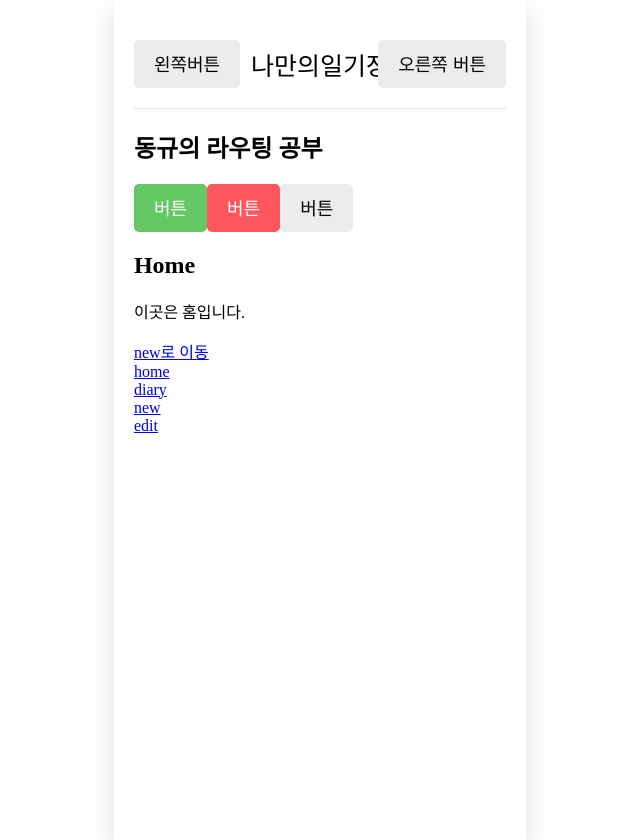
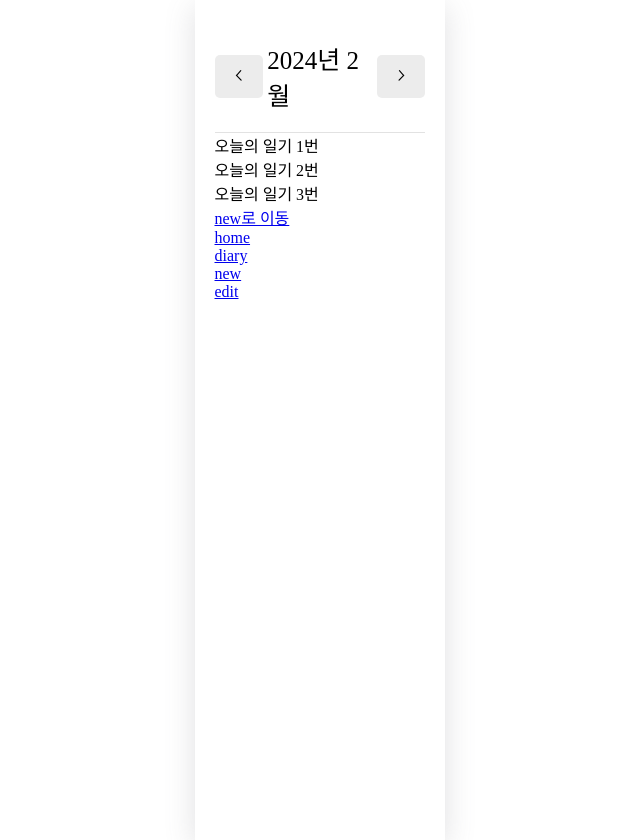
Before and after one commit to ldkstellar/EmotionDiary, a React (Create React App) app: page / in a window 1280 px wide. Shown: the whole page, without its empty margins (0-640 px from the left). Built offline with nearby package versions, Linux system fonts and the light colour scheme; a web font is replaced by a local one.

Commit message:
홈 컴퍼넌트 만들기

```diff
--- a/src/App.tsx
+++ b/src/App.tsx
@@ -1,5 +1,5 @@
+import { useReducer, useRef } from 'react';
 import React from 'react';
-import logo from './logo.svg';
 import './App.css';
 import {BrowserRouter, Route, Routes, } from 'react-router-dom';
 import Home from './pages/Home';
@@ -7,17 +7,107 @@ import Edit from './pages/Edit';
 import NEW from './pages/New';
 import Diary from './pages/Diary';
 import RouteTest from './components/RouteTest';
-import Mybutton from './components/MyButton';
-import MyHeader from './components/Myheader';
+
+export interface info{
+  id:number,
+  date:any,
+  content:string,
+  emotion:number,
+}
+
+export const DiaryStateContext = React.createContext<info[]>([]);
+export const DiaryDispatchContext = React.createContext<any|undefined>(undefined);
+const dummyData:info[] = [
+  {
+    id:1,
+    emotion:1,
+    content:"오늘의 일기 1번",
+    date:1709015129674
+
+  },
+  {
+    id:2,
+    emotion:2,
+    content:"오늘의 일기 2번",
+    date:1709015129675
+
+  },
+  {
+    id:3,
+    emotion:3,
+    content:"오늘의 일기 3번",
+    date:1709015129676
+
+  },
+]
+
+
+
+
+const reducer = (state:info[],action:any)=>{
+  let newState = [];
+
+  switch (action.type) {
+
+    case 'INIT':
+      return action.data;
+
+    case 'CREATE':
+      newState = [action.data,...state];
+      break;
+
+    case 'REMOVE':
+      newState = state.filter((it)=>it.id !== action.targetId);
+      break;
+
+    case 'EDIT':
+      newState = state.map((it)=>it.id === action.data.id ? {...action.data}:it);
+      break;
+
+    default:
+      return state;
+  }
+
+  return newState;
+}
+
 function App() {
+  const [data ,dispatch] = useReducer(reducer,dummyData);
+  const dataId = useRef(0);
+
+  const onCreeate = (date:any,content:string,emotion:number)=>{
+    dispatch({type:"CREATE",data:{
+      id: dataId.current,
+      date: new Date(date).getTime(),
+      content,
+      emotion
+    }})
+    dataId.current +=1;
+  }
+
+  const onRemove = (targetId:number)=>{
+    dispatch({type:"REMOVE",targetId});
+  }
+
+  const onEdit = (targetId:number,date:any,content:string,emotion:number)=>{
+    dispatch({
+      type:"EDIT",
+      data:{
+        id:targetId,
+        date:new Date(date).getTime(),
+        content,
+        emotion
+      }
+    });
+  }
+
+
+
   return (
+    <DiaryStateContext.Provider value={data}>
+      <DiaryDispatchContext.Provider value={{onCreeate,onEdit,onRemove}}>
         <BrowserRouter>
           <div className="App">
-        <MyHeader leftChild={<Mybutton text='왼쪽버튼' onClick={()=>alert('왼쪽 클릭')}/>} headerText='나만의일기장' rightChild={<Mybutton text='오른쪽 버튼' onClick={()=>{alert('오른쪽 버튼 클릭')}}/>}/>
-        <h2>동규의 라우팅 공부 </h2>
-        <Mybutton text={`버튼`} onClick={()=>{alert(`버튼클릭`)}} type={`positive`}/>
-        <Mybutton text={`버튼`} onClick={()=>{alert(`버튼클릭`)}} type={`negative`}/>
-        <Mybutton text={`버튼`} onClick={()=>{alert(`버튼클릭`)}} type={`default`}/>
             <Routes>
               <Route path='/' element={<Home/>}/>
               <Route path='/new' element={<NEW/>}/>
@@ -29,6 +119,9 @@ function App() {
             <RouteTest/>
           </div>
         </BrowserRouter>
+      </DiaryDispatchContext.Provider>
+    </DiaryStateContext.Provider>
+
   );
 }
 export default App;
--- /dev/null
+++ b/src/components/DiaryList.tsx
@@ -0,0 +1,16 @@
+import { info } from "../App";
+const DiaryList = ({diaryList}:{diaryList:info[]})=>{
+
+    return(
+        <div>
+            {diaryList.map((it)=>(
+                <div key={it.id}>
+                    {it.content}
+                </div>
+            ))}
+        </div>
+
+    )
+}
+
+export default DiaryList;
--- a/src/pages/Home.tsx
+++ b/src/pages/Home.tsx
@@ -1,9 +1,53 @@
+import { useContext, useEffect, useState } from "react";
+import { DiaryStateContext } from "../App";
+import MyHeader from "../components/Myheader";
+import Mybutton from "../components/MyButton";
+import DiaryList from "../components/DiaryList";
 
 const Home =()=>{
+    const diaryList = useContext(DiaryStateContext);
+    const [data,setData] = useState<any>([]);
+    const [curDate , setCurDate] = useState(new Date());
+
+    useEffect(()=>{
+        if(diaryList.length >=1) {
+            const firstDay = new Date(
+                curDate.getFullYear(),
+                curDate.getMonth(),
+                1
+            ).getTime();
+
+            const lastDay = new Date(
+                curDate.getFullYear(),
+                curDate.getMonth()+1,
+                0
+            ).getTime();
+            setData(diaryList?.filter((it)=>firstDay <= it.date && it.date <= lastDay))
+        }
+    },[diaryList,curDate]);
+
+    useEffect(()=>{
+        console.log(data);
+    },[data]);
+
+    const headeText = `${curDate.getFullYear()}년 ${curDate.getMonth()+1}월`
+    const increseMonth = ()=>{
+        setCurDate(new Date(curDate.getFullYear(),curDate.getMonth()+1,curDate.getDate()));
+    }
+
+    const decreseMonth = ()=>{
+        setCurDate(new Date(curDate.getFullYear(),curDate.getMonth()-1,curDate.getDate()));
+    }
     return(
         <div>
-            <h2>Home</h2>
-            <p>이곳은 홈입니다.</p>
+            <MyHeader
+                headerText={headeText}
+                leftChild={<Mybutton text="<" onClick={decreseMonth}/>}
+                rightChild={<Mybutton text=">" onClick={increseMonth}/>}
+            />
+
+            <DiaryList diaryList={diaryList}/>
+
         </div>
     )
 };
```
Lines whose indentation alone changed are shown as unchanged.
